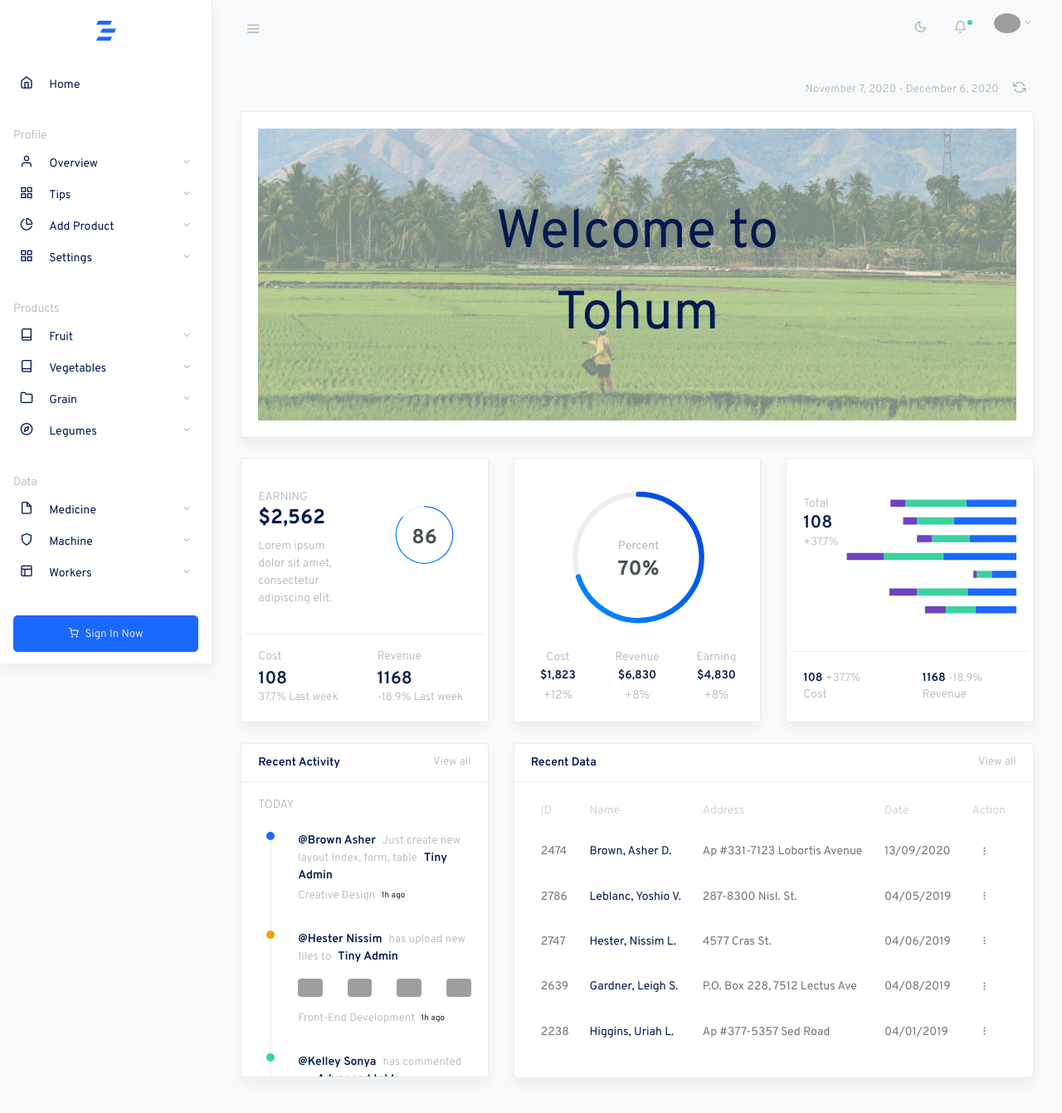
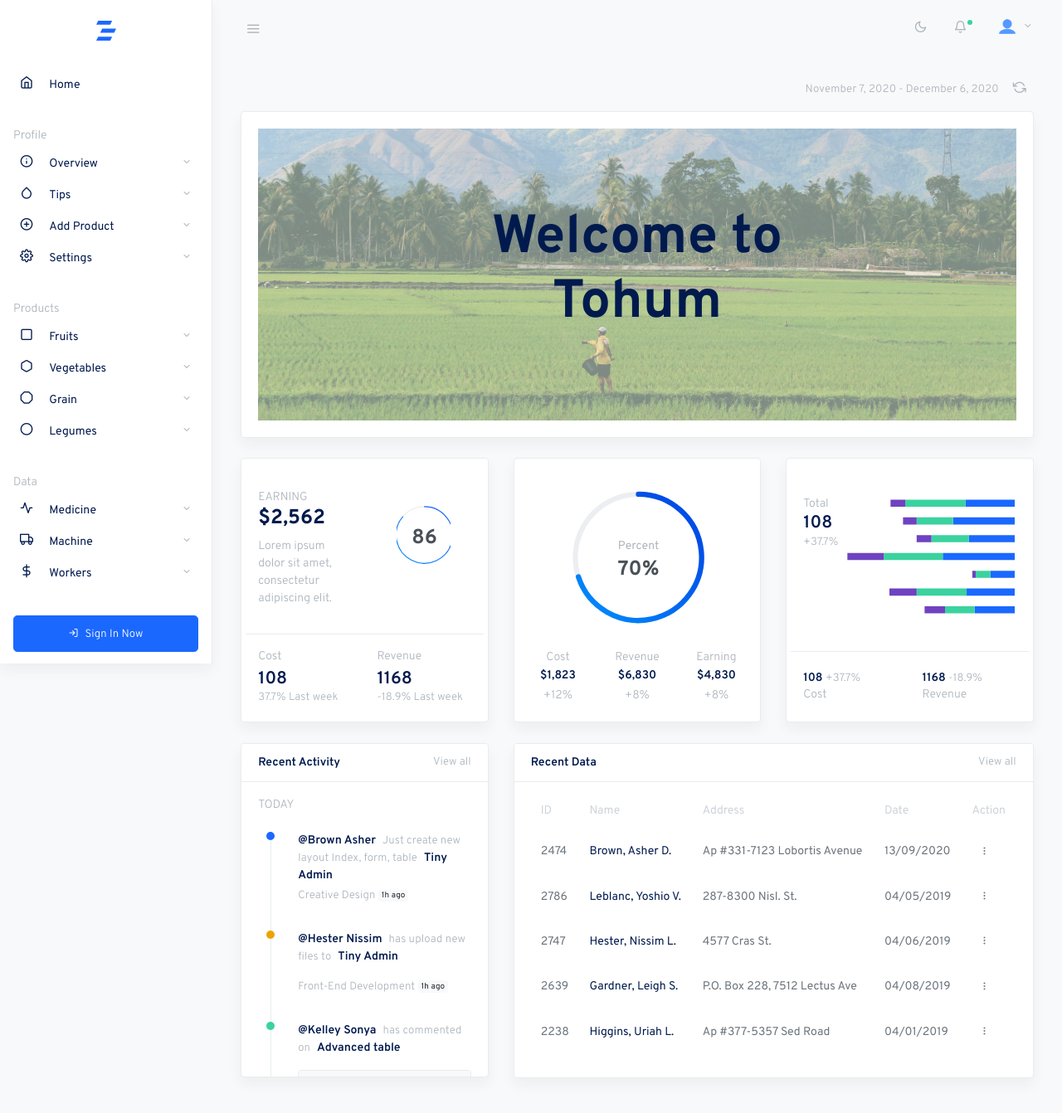
Before and after one commit to Carnagie/Bil372_TOHUM, a Flask app: page / in a window 1280 px wide. Shown: the whole page at 83% size. Run offline with Flask 2, Linux system fonts and the light colour scheme; some libraries are stand-ins or nearby versions; some web fonts are replaced; grey boxes are pictures that could not be loaded.

Commit message:
index page and links edited

```diff
--- a/templates/index.html
+++ b/templates/index.html
@@ -41,7 +41,6 @@
 
         .welcome-text {
             font-size: 65px;
-            color: #001a4e;
         }
     </style>
 </head>
@@ -49,12 +48,12 @@
 <div class="wrapper">
     <nav class="topnav navbar navbar-light">
         <button type="button" class="navbar-toggler text-muted mt-2 p-0 mr-3 collapseSidebar">
-            <i class="fe fe-menu navbar-toggler-icon"></i>
+            <em class="fe fe-menu navbar-toggler-icon"></em>
         </button>
         <ul class="nav">
             <li class="nav-item">
                 <a class="nav-link text-muted my-2" href="#" id="modeSwitcher" data-mode="light">
-                    <i class="fe fe-sun fe-16"></i>
+                    <em class="fe fe-sun fe-16"></em>
                 </a>
             </li>
             <li class="nav-item nav-notif">
@@ -67,20 +66,21 @@
                 <a class="nav-link dropdown-toggle text-muted pr-0" href="#" id="navbarDropdownMenuLink" role="button"
                    data-toggle="dropdown" aria-haspopup="true" aria-expanded="false">
               <span class="avatar avatar-sm mt-2">
-                <img src="../static/img/avatars/face-1.jpg" alt="..." class="avatar-img rounded-circle">
+                <img src="../static/img/user.png" alt="..." class="avatar-img rounded-circle">
               </span>
                 </a>
                 <div class="dropdown-menu dropdown-menu-right" aria-labelledby="navbarDropdownMenuLink">
-                    <a class="dropdown-item" href="#">Profile</a>
-                    <a class="dropdown-item" href="#">Settings</a>
-                    <a class="dropdown-item" href="#">Activities</a>
+                    <a class="dropdown-item" href="/login">Login</a>
+                    <a class="dropdown-item" href="/profile/overview">Profile</a>
+                    <a class="dropdown-item" href="/profile/settings">Settings</a>
+                    <a class="dropdown-item" href="/profile/activities">Activities</a>
                 </div>
             </li>
         </ul>
     </nav>
     <aside class="sidebar-left border-right bg-white shadow" id="leftSidebar" data-simplebar>
         <a href="#" class="btn collapseSidebar toggle-btn d-lg-none text-muted ml-2 mt-3" data-toggle="toggle">
-            <i class="fe fe-x"><span class="sr-only"></span></i>
+            <em class="fe fe-x"><span class="sr-only"></span></em>
         </a>
         <nav class="vertnav navbar navbar-light">
             <!-- nav bar -->
@@ -99,8 +99,8 @@
             </div>
             <ul class="navbar-nav flex-fill w-100 mb-2">
                 <li class="nav-item dropdown">
-                    <a href="#home" data-toggle="collapse" aria-expanded="false" class="nav-link">
-                        <i class="fe fe-home fe-16"></i>
+                    <a href="/" aria-expanded="false" class="nav-link">
+                        <em class="fe fe-home fe-16"></em>
                         <span class="ml-3 item-text">Home</span><span class="sr-only">(current)</span>
                     </a>
                 </li>
@@ -110,26 +110,28 @@
             </p>
             <ul class="navbar-nav flex-fill w-100 mb-2">
                 <li class="nav-item dropdown">
-                    <a href="#profile" data-toggle="collapse" aria-expanded="false" class="dropdown-toggle nav-link">
-                        <i class="fe fe-user fe-16"></i>
+                    <a href="/profile/overview" aria-expanded="false" class="dropdown-toggle nav-link">
+                        <em class="fe fe-info fe-16"></em>
                         <span class="ml-3 item-text">Overview</span>
                     </a>
                 </li>
                 <li class="nav-item dropdown">
-                    <a href="#tables" data-toggle="collapse" aria-expanded="false" class="dropdown-toggle nav-link">
-                        <i class="fe fe-grid fe-16"></i>
+                    <a href="/user/tips" aria-expanded="false" class="dropdown-toggle nav-link">
+                        <em class="fe fe-droplet fe-16"></em>
                         <span class="ml-3 item-text">Tips</span>
                     </a>
                 </li>
                 <li class="nav-item dropdown">
-                    <a href="#charts" data-toggle="collapse" aria-expanded="false" class="dropdown-toggle nav-link">
-                        <i class="fe fe-pie-chart fe-16"></i>
+                    <a href="/user/product" data-toggle="collapse" aria-expanded="false"
+                       class="dropdown-toggle nav-link">
+                        <em class="fe fe-plus-circle fe-16"></em>
                         <span class="ml-3 item-text">Add Product</span>
                     </a>
                 </li>
                 <li class="nav-item dropdown">
-                    <a href="#forms" data-toggle="collapse" aria-expanded="false" class="dropdown-toggle nav-link">
-                        <i class="fe fe-grid fe-16"></i>
+                    <a href="/profile/settings" data-toggle="collapse" aria-expanded="false"
+                       class="dropdown-toggle nav-link">
+                        <em class="fe fe-settings fe-16"></em>
                         <span class="ml-3 item-text">Settings</span>
                     </a>
                 </li>
@@ -139,26 +141,26 @@
             </p>
             <ul class="navbar-nav flex-fill w-100 mb-2">
                 <li class="nav-item dropdown">
-                    <a href="#fruit" data-toggle="collapse" aria-expanded="false" class="dropdown-toggle nav-link">
-                        <i class="fe fe-book fe-16"></i>
-                        <span class="ml-3 item-text">Fruit</span>
+                    <a href="/fruits" aria-expanded="false" class="dropdown-toggle nav-link">
+                        <em class="fe fe-square fe-16"></em>
+                        <span class="ml-3 item-text">Fruits</span>
                     </a>
                 </li>
                 <li class="nav-item dropdown">
-                    <a href="#contact" data-toggle="collapse" aria-expanded="false" class="dropdown-toggle nav-link">
-                        <i class="fe fe-book fe-16"></i>
+                    <a href="/vegetables" aria-expanded="false" class="dropdown-toggle nav-link">
+                        <em class="fe fe-hexagon fe-16"></em>
                         <span class="ml-3 item-text">Vegetables</span>
                     </a>
                 </li>
                 <li class="nav-item dropdown">
-                    <a href="#fileman" data-toggle="collapse" aria-expanded="false" class="dropdown-toggle nav-link">
-                        <i class="fe fe-folder fe-16"></i>
+                    <a href="/grain" aria-expanded="false" class="dropdown-toggle nav-link">
+                        <em class="fe fe-octagon fe-16"></em>
                         <span class="ml-3 item-text">Grain</span>
                     </a>
                 </li>
                 <li class="nav-item dropdown">
-                    <a href="#support" data-toggle="collapse" aria-expanded="false" class="dropdown-toggle nav-link">
-                        <i class="fe fe-compass fe-16"></i>
+                    <a href="/legumes" aria-expanded="false" class="dropdown-toggle nav-link">
+                        <em class="fe fe-circle fe-16"></em>
                         <span class="ml-3 item-text">Legumes</span>
                     </a>
                 </li>
@@ -168,27 +170,44 @@
             </p>
             <ul class="navbar-nav flex-fill w-100 mb-2">
                 <li class="nav-item dropdown">
-                    <a href="#pages" data-toggle="collapse" aria-expanded="false" class="dropdown-toggle nav-link">
-                        <i class="fe fe-file fe-16"></i>
+                    <a href="/medicine" aria-expanded="false" class="dropdown-toggle nav-link">
+                        <em class="fe fe-activity fe-16"></em>
                         <span class="ml-3 item-text">Medicine</span>
                     </a>
                 </li>
                 <li class="nav-item dropdown">
-                    <a href="#auth" data-toggle="collapse" aria-expanded="false" class="dropdown-toggle nav-link">
-                        <i class="fe fe-shield fe-16"></i>
+                    <a href="/machine" aria-expanded="false" class="dropdown-toggle nav-link">
+                        <em class="fe fe-truck fe-16"></em>
                         <span class="ml-3 item-text">Machine</span>
                     </a>
                 </li>
                 <li class="nav-item dropdown">
-                    <a href="#layouts" data-toggle="collapse" aria-expanded="false" class="dropdown-toggle nav-link">
-                        <i class="fe fe-layout fe-16"></i>
+                    <a href="/workers" aria-expanded="false" class="dropdown-toggle nav-link">
+                        <em class="fe fe-dollar-sign fe-16"></em>
                         <span class="ml-3 item-text">Workers</span>
                     </a>
                 </li>
             </ul>
             <div class="btn-box w-100 mt-4 mb-1">
-                <button type="button" class="btn mb-2 btn-primary btn-lg btn-block" onclick="location.href = '/login'">
-                    <i class="fe fe-shopping-cart fe-12 mr-2"></i><span class="small">Sign In Now</span>
+                <button type="button" id="login-btn" class="btn mb-2 btn-primary btn-lg btn-block"
+                        onclick="myFunction()">
+                    {% block content %}
+                    {% if data == "T" %}
+                    <em class="fe fe-log-out fe-12 mr-2"></em><span class="small">Sign Out</span>
+                    <script>
+                        function myFunction() {
+                            location.href = '/logout';
+                        }
+                    </script>
+                    {% else %}
+                    <em class="fe fe-log-in fe-12 mr-2"></em><span class="small">Sign In Now</span>
+                    <script>
+                        function myFunction() {
+                            location.href = '/login';
+                        }
+                    </script>
+                    {% endif %}
+                    {% endblock content %}
                 </button>
             </div>
         </nav>
@@ -220,8 +239,8 @@
                         <div class="card shadow mb-4">
                             <div class="card-body">
                                 <div class="container-11">
-                                    <img src="../static/img/home.jpg" width="100%" style="opacity: 50%">
-                                    <div class="centered welcome-text">Welcome to Tohum</div>
+                                    <img src="../static/img/home.jpg" width="100%" style="opacity: 50%" alt="img">
+                                    <div class="centered "><h2 class="welcome-text">Welcome to Tohum</h2></div>
                                 </div>
                             </div> <!-- .card-body -->
                         </div> <!-- .card -->
@@ -239,7 +258,7 @@
                                                 elit.</p>
                                         </div>
                                         <div class="col-md-6 my-4 text-center">
-                                            <div lass="chart-box mx-4">
+                                            <div class="chart-box mx-4">
                                                 <div id="radialbarWidget"></div>
                                             </div>
                                         </div>
@@ -335,16 +354,7 @@
                                             <div class="mb-3"><strong>@Hester Nissim</strong><span
                                                     class="text-muted small mx-2">has upload new files to</span><strong>Tiny
                                                 Admin</strong></div>
-                                            <div class="row mb-3">
-                                                <div class="col"><img src="../static/img/products/p1.jpg" alt="..."
-                                                                      class="img-fluid rounded"></div>
-                                                <div class="col"><img src="../static/img/products/p2.jpg" alt="..."
-                                                                      class="img-fluid rounded"></div>
-                                                <div class="col"><img src="../static/img/products/p3.jpg" alt="..."
-                                                                      class="img-fluid rounded"></div>
-                                                <div class="col"><img src="../static/img/products/p4.jpg" alt="..."
-                                                                      class="img-fluid rounded"></div>
-                                            </div>
+
                                             <p class="small text-muted">Front-End Development <span
                                                     class="badge badge-light">1h ago</span>
                                             </p>
@@ -373,26 +383,6 @@
                                             <div class="mb-3"><strong>@Fletcher Everett</strong><span
                                                     class="text-muted small mx-2">created new group for</span><strong>Tiny
                                                 Admin</strong></div>
-                                            <ul class="avatars-list mb-3">
-                                                <li>
-                                                    <a href="#!" class="avatar avatar-sm">
-                                                        <img alt="..." class="avatar-img rounded-circle"
-                                                             src="../static/img/avatars/face-1.jpg">
-                                                    </a>
-                                                </li>
-                                                <li>
-                                                    <a href="#!" class="avatar avatar-sm">
-                                                        <img alt="..." class="avatar-img rounded-circle"
-                                                             src="../static/img/avatars/face-4.jpg">
-                                                    </a>
-                                                </li>
-                                                <li>
-                                                    <a href="#!" class="avatar avatar-sm">
-                                                        <img alt="..." class="avatar-img rounded-circle"
-                                                             src="../static/img/avatars/face-3.jpg">
-                                                    </a>
-                                                </li>
-                                            </ul>
                                             <p class="small text-muted">Front-End Development <span
                                                     class="badge badge-light">1h ago</span>
                                             </p>
@@ -420,14 +410,7 @@
                                             <div class="mb-3"><strong>@Lillith Joseph</strong><span
                                                     class="text-muted small mx-2">has upload new files to</span><strong>Tiny
                                                 Admin</strong></div>
-                                            <div class="row mb-3">
-                                                <div class="col"><img src="../static/img/products/p4.jpg" alt="..."
-                                                                      class="img-fluid rounded"></div>
-                                                <div class="col"><img src="../static/img/products/p1.jpg" alt="..."
-                                                                      class="img-fluid rounded"></div>
-                                                <div class="col"><img src="../static/img/products/p2.jpg" alt="..."
-                                                                      class="img-fluid rounded"></div>
-                                            </div>
+
                                             <p class="small text-muted">Front-End Development <span
                                                     class="badge badge-light">1h ago</span>
                                             </p>
@@ -441,7 +424,7 @@
                             <div class="card shadow">
                                 <div class="card-header">
                                     <strong class="card-title">Recent Data</strong>
-                                    <a class="float-right small text-muted" href="#!">View all</a>
+                                    <a class="float-right small text-muted" href="#">View all</a>
                                 </div>
                                 <div class="card-body my-n2">
                                     <table class="table table-striped table-hover table-borderless">
@@ -573,7 +556,7 @@
             <div class="modal-dialog modal-sm" role="document">
                 <div class="modal-content">
                     <div class="modal-header">
-                        <h5 class="modal-title" id="defaultModalLabel">Notifications</h5>
+                        <h5 class="modal-title" id="defaultModalLabel1">Notifications</h5>
                         <button type="button" class="close" data-dismiss="modal" aria-label="Close">
                             <span aria-hidden="true">&times;</span>
                         </button>
```
Also changed, not shown: static/img/user.png (added).
